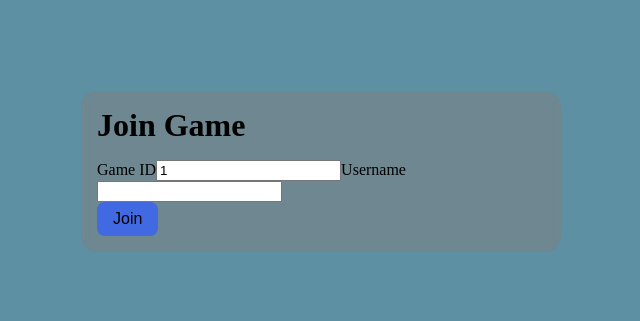
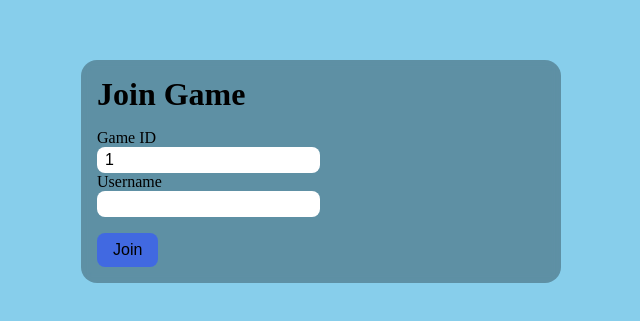
Before and after one commit to cm-360/gotan, a React (Vite) app in the folder web/: page /join/1 in a window 1280 px wide. Shown: the part 229-550 px from the top of the page, without its empty margins (319-959 px from the left). Built offline with nearby package versions, Linux system fonts and the light colour scheme.

Commit message:
CSS small fixes for forms

```diff
--- a/web/src/App.css
+++ b/web/src/App.css
@@ -0,0 +1,9 @@
+.block-container {
+  background-color: rgba(0, 0, 0, 0.3);
+  backdrop-filter: blur(5px);
+  border-radius: 1rem;
+}
+
+.form-group {
+  margin: 1rem 0;
+}
--- a/web/src/components/ui/menus/Menu.css
+++ b/web/src/components/ui/menus/Menu.css
@@ -1,4 +1,5 @@
 .menu {
+  overflow: hidden;
 }
 
 .menu-header {
--- a/web/src/components/ui/menus/create_game/CreateGameMenu.tsx
+++ b/web/src/components/ui/menus/create_game/CreateGameMenu.tsx
@@ -28,6 +28,7 @@ export default function CreateGameMenu() {
 
   return (
     <Modal>
+      <div className="block-container">
         <Menu>
           <MenuHeader>
             <h1>Create Game</h1>
@@ -36,6 +37,7 @@ export default function CreateGameMenu() {
             <PrimaryButton onClick={createGame}>Create</PrimaryButton>
           </MenuSection>
         </Menu>
+      </div>
     </Modal>
   );
 }
--- a/web/src/components/ui/menus/join_game/JoinGameMenu.tsx
+++ b/web/src/components/ui/menus/join_game/JoinGameMenu.tsx
@@ -43,6 +43,7 @@ export default function JoinGameMenu() {
 
   return (
     <Modal>
+      <div className="block-container">
         <Menu>
           <MenuHeader>
             <h1>Join Game</h1>
@@ -52,6 +53,7 @@ export default function JoinGameMenu() {
               id="join_game_form"
               onSubmit={(e) => onSubmit(e, gameId, username)}
             >
+              <div className="form-group">
                 <label htmlFor="game_id_input">Game ID</label>
                 <input
                   id="game_id_input"
@@ -66,10 +68,14 @@ export default function JoinGameMenu() {
                   value={username}
                   onChange={(e) => setUsername(e.currentTarget.value)}
                 />
+              </div>
+              <div className="form-group">
                 <PrimaryButton>Join</PrimaryButton>
+              </div>
             </form>
           </MenuSection>
         </Menu>
+      </div>
     </Modal>
   );
 }
--- a/web/src/components/ui/menus/main/MainMenu.tsx
+++ b/web/src/components/ui/menus/main/MainMenu.tsx
@@ -9,6 +9,7 @@ import MenuSection from "../MenuSection";
 export default function MainMenu() {
   return (
     <Modal>
+      <div className="block-container">
         <Menu>
           <MenuHeader>
             <h1>Settlers of Gotan</h1>
@@ -22,6 +23,7 @@ export default function MainMenu() {
             </Link>
           </MenuSection>
         </Menu>
+      </div>
     </Modal>
   );
 }
--- a/web/src/components/ui/modals/Modal.css
+++ b/web/src/components/ui/modals/Modal.css
@@ -9,9 +9,6 @@
   align-items: center;
   justify-content: center;
   grid-template-columns: 1fr;
-
-  background-color: rgba(0, 0, 0, 0.3);
-  /* backdrop-filter: blur(5px); */
 }
 
 .modal-content {
@@ -19,7 +16,4 @@
   max-width: 30rem;
   margin: 0 auto;
   overflow: auto;
-  background-color: rgba(127, 127, 127, 0.5);
-  backdrop-filter: blur(5px);
-  border-radius: 1rem;
 }
--- a/web/src/index.css
+++ b/web/src/index.css
@@ -3,6 +3,8 @@
   --color-neutral: lightgray;
   --color-primary: royalblue;
   --color-secondary: green;
+
+  --color-go-blue: #00aed8;
 
   --transition-time: 0.3s;
 }
@@ -25,6 +27,18 @@ h6 {
   margin: 0;
 }
 
+input {
+  display: block;
+  padding: 0.25rem 0.5rem;
+  border: unset;
+  border-radius: 0.5rem;
+  font-size: inherit;
+}
+
+label {
+  display: block;
+}
+
 body {
   margin: 0;
   min-height: 100vh;
```
Lines whose indentation alone changed are shown as unchanged.
